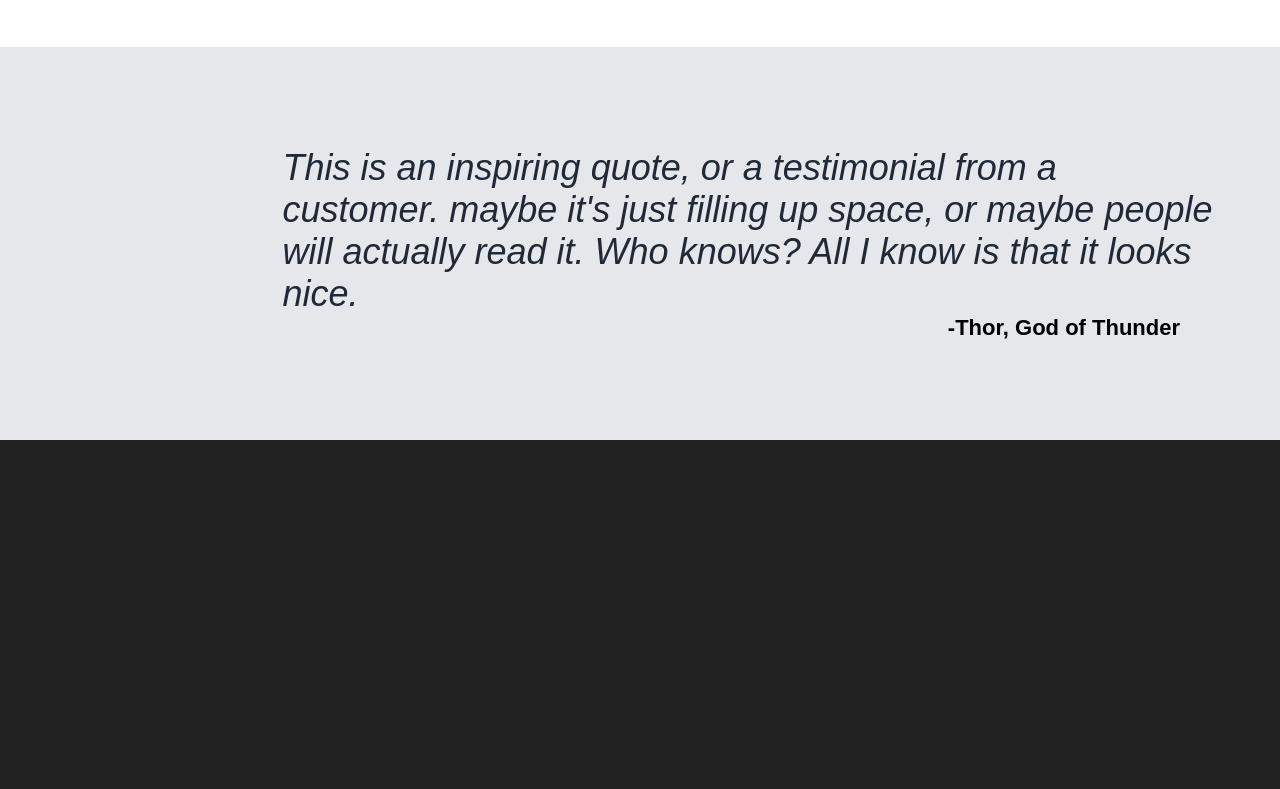
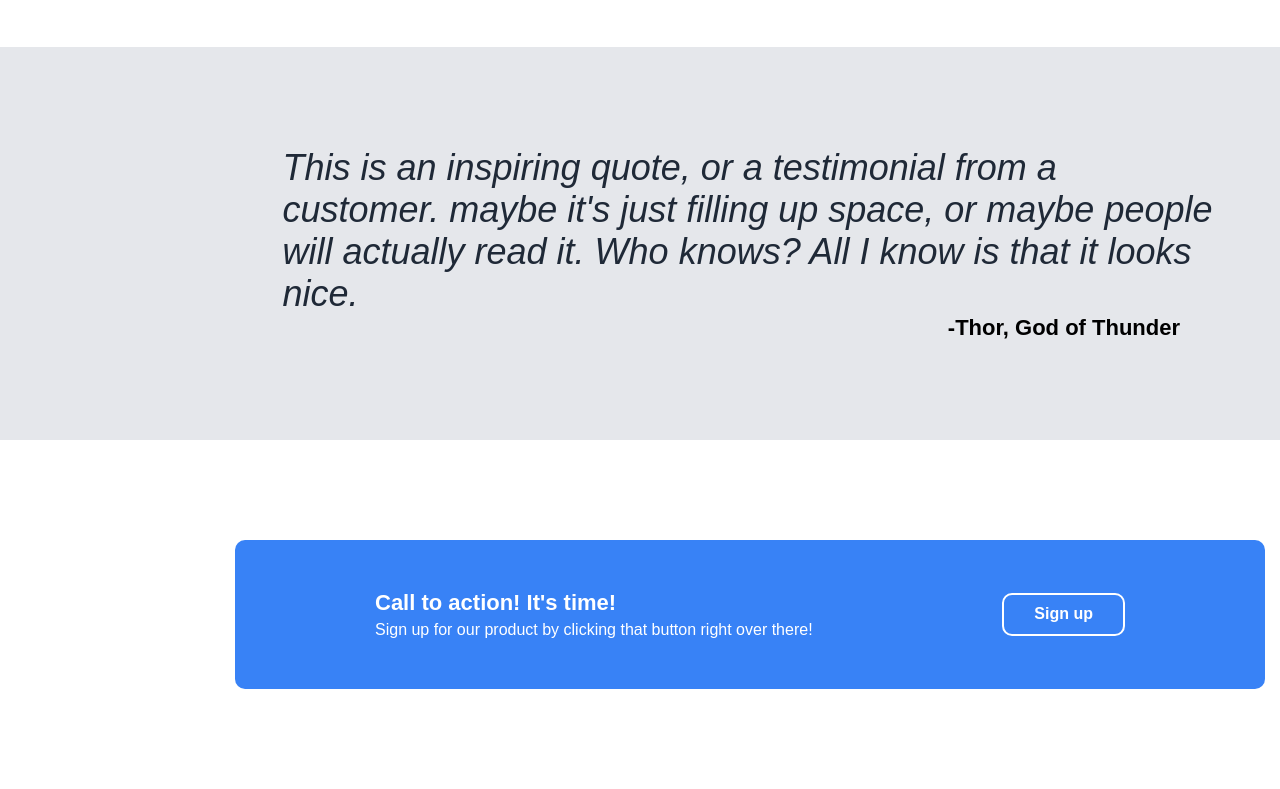
Before and after one commit to LonelyTower2021/landing-page, a plain HTML site: page index.html in a window 1280 px wide. Shown: the part 964-1753 px from the top of the page. Before the commit the page ends 1404 px from the top, so only its background shows below. Drawn offline with Linux system fonts and the light colour scheme.

Commit message:
Add Call to Action Section

```diff
--- a/Styles/styles.css
+++ b/Styles/styles.css
@@ -144,3 +144,47 @@ li {
     font-weight: 900;
     font-size: 22px;
 }
+
+.action_container {
+    background-color: white;
+    display: flex;
+    justify-content: center;
+    align-content: center;
+    padding: 100px;
+    color: white;
+}
+
+.calltoaction {
+    display: flex;
+    justify-content: space-between;
+    align-items: center;
+    background-color: #3882F6;
+    width: 750px;
+    padding: 50px 140px;
+    border-radius: 10px;
+}
+
+.actiontext h3, .actiontext p {
+    margin: 0;
+}
+
+.actiontext h3 {
+    font-size: 22px;
+}
+
+.actiontext {
+    display: flex;
+    flex-direction: column;
+    gap: 5px;
+}
+
+.signup2 {
+    background-color: #3882F6;
+    border-color: white;
+    border-style: none;
+    border-style: solid;
+    font-weight: bold;
+    color: white;
+    border-radius: 10px;
+    padding: 10px 30px;
+}
--- a/index.html
+++ b/index.html
@@ -56,5 +56,14 @@
         <p class="quote">This is an inspiring quote, or a testimonial from a customer.  maybe it's just filling up space, or maybe people will actually read it.  Who knows?  All I know is that it looks nice.</h3>
         <p class="quotee">-Thor, God of Thunder</p>
     </div>
+    <div class="action_container">
+        <div class="calltoaction">
+            <div class="actiontext">
+                <h3>Call to action! It's time!</h3>
+                <p>Sign up for our product by clicking that button right over there!</p>
+            </div>
+            <button class="signup2">Sign up</button>
+        </div>
+    </div>
 </body>
 </html>
```
